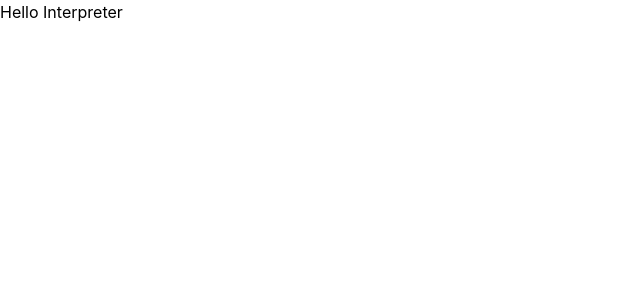
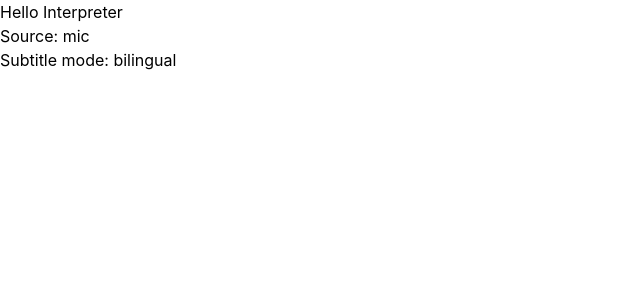
Before and after one commit to cc703/Simultaneous-Interpretation-AI, a React (Vite) app in the folder interpreter/: page / in a window 1280 px wide. Shown: the top 300 px of the page, without its empty margins (0-640 px from the left). Built offline with nearby package versions, Linux system fonts and the light colour scheme.

Commit message:
feat(store): define interpreter session state model

```diff
--- a/interpreter/package.json
+++ b/interpreter/package.json
@@ -15,6 +15,7 @@
   },
   "dependencies": {
     "@tailwindcss/vite": "^4.3.0",
+    "nanoid": "^5.1.11",
     "react": "^19.2.7",
     "react-dom": "^19.2.7",
     "tailwindcss": "^4.3.0",
--- a/interpreter/src/App.jsx
+++ b/interpreter/src/App.jsx
@@ -1,3 +1,14 @@
+import { useStore } from './store/index.js';
+
 export default function App() {
-  return <div>Hello Interpreter</div>;
+  const sourceMode = useStore((state) => state.sourceMode);
+  const subtitleMode = useStore((state) => state.subtitleMode);
+
+  return (
+    <main>
+      <div>Hello Interpreter</div>
+      <p>Source: {sourceMode}</p>
+      <p>Subtitle mode: {subtitleMode}</p>
+    </main>
+  );
 }
--- /dev/null
+++ b/interpreter/src/store/index.js
@@ -0,0 +1 @@
+export { useStore } from './useStore.js';
--- /dev/null
+++ b/interpreter/src/store/useStore.js
@@ -0,0 +1,211 @@
+import { nanoid } from 'nanoid';
+import { create } from 'zustand';
+
+const formatTimeLabel = (timestamp, sessionStartTime) => {
+  const elapsed = Math.max(0, Math.floor((timestamp - sessionStartTime) / 1000));
+  const hours = String(Math.floor(elapsed / 3600)).padStart(2, '0');
+  const minutes = String(Math.floor((elapsed % 3600) / 60)).padStart(2, '0');
+  const seconds = String(elapsed % 60).padStart(2, '0');
+  return `${hours}:${minutes}:${seconds}`;
+};
+
+const normalizeSubtitle = (entry, state) => {
+  const timestamp = entry.timestamp ?? Date.now();
+
+  return {
+    id: entry.id ?? nanoid(),
+    timestamp,
+    timeLabel: entry.timeLabel ?? formatTimeLabel(timestamp, state.sessionStartTime),
+    en: entry.en ?? '',
+    zh: entry.zh ?? '',
+    corrected: entry.corrected ?? false,
+    correctionType: entry.correctionType ?? null,
+    termsApplied: entry.termsApplied ?? [],
+    isCurrent: entry.isCurrent ?? true,
+  };
+};
+
+export const useStore = create((set, get) => ({
+  // 音频源
+  sourceMode: 'mic',
+  uploadedFile: null,
+  isCapturing: false,
+  demoEnabled: false,
+
+  // AI Provider 配置
+  provider: 'deepseek',
+  apiKey: '',
+  baseUrl: '',
+
+  // 运行状态
+  isRunning: false,
+  sessionStartTime: Date.now(),
+  elapsedTime: 0,
+  latencyMs: 0,
+
+  // 字幕数据
+  subtitles: [],
+  currentInterim: { en: '', zh: '' },
+
+  // 翻译修正能力
+  glossary: [],
+  correctionHistory: [],
+  selectedSubtitleId: null,
+
+  // 字幕显示设置
+  subtitleMode: 'bilingual',
+  showBanner: true,
+  showOriginal: true,
+  autoCorrect: true,
+  voiceOutput: false,
+
+  // 统计
+  totalSentences: 0,
+  totalChars: 0,
+  correctionCount: 0,
+
+  setSourceMode: (sourceMode) => set({
+    sourceMode,
+    demoEnabled: sourceMode === 'demo',
+  }),
+  setUploadedFile: (uploadedFile) => set({ uploadedFile }),
+  setIsCapturing: (isCapturing) => set({ isCapturing }),
+
+  setProvider: (provider) => set({ provider }),
+  setApiKey: (apiKey) => set({ apiKey }),
+  setBaseUrl: (baseUrl) => set({ baseUrl }),
+
+  startTranslation: () => set({
+    isRunning: true,
+    sessionStartTime: Date.now(),
+    elapsedTime: 0,
+    latencyMs: 0,
+    subtitles: [],
+    currentInterim: { en: '', zh: '' },
+    selectedSubtitleId: null,
+  }),
+  stopTranslation: () => set({
+    isRunning: false,
+    isCapturing: false,
+    currentInterim: { en: '', zh: '' },
+  }),
+
+  appendSubtitle: (entry) => set((state) => {
+    const subtitle = normalizeSubtitle(entry, state);
+    const subtitles = state.subtitles.map((item) => ({ ...item, isCurrent: false }));
+
+    return {
+      subtitles: [...subtitles, subtitle],
+      currentInterim: { en: '', zh: '' },
+      totalSentences: state.totalSentences + 1,
+      totalChars: state.totalChars + subtitle.en.length + subtitle.zh.length,
+    };
+  }),
+
+  updateCurrentInterim: (nextInterim) => set((state) => ({
+    currentInterim: {
+      ...state.currentInterim,
+      ...nextInterim,
+    },
+  })),
+
+  correctLastSubtitle: (newZh, type = 'auto', reason = '上下文自动修正') => {
+    const last = [...get().subtitles].reverse().find((subtitle) => subtitle.zh);
+    if (!last) return;
+    get().updateSubtitleTranslation(last.id, newZh, type, reason);
+  },
+
+  updateSubtitleTranslation: (id, newZh, type = 'manual', reason = '用户手动修正') => set((state) => {
+    const target = state.subtitles.find((subtitle) => subtitle.id === id);
+    if (!target) return state;
+
+    return {
+      subtitles: state.subtitles.map((subtitle) => (
+        subtitle.id === id
+          ? {
+            ...subtitle,
+            zh: newZh,
+            corrected: true,
+            correctionType: type,
+          }
+          : subtitle
+      )),
+      correctionCount: state.correctionCount + 1,
+      correctionHistory: [
+        ...state.correctionHistory,
+        {
+          id: nanoid(),
+          subtitleId: id,
+          beforeZh: target.zh,
+          afterZh: newZh,
+          type,
+          reason,
+          createdAt: Date.now(),
+        },
+      ],
+    };
+  }),
+
+  retranslateSubtitle: (id) => set({ selectedSubtitleId: id }),
+
+  addGlossaryTerm: ({ source, target, note = '' }) => set((state) => ({
+    glossary: [
+      ...state.glossary,
+      {
+        id: nanoid(),
+        source,
+        target,
+        note,
+        enabled: true,
+        createdAt: Date.now(),
+      },
+    ],
+  })),
+
+  updateGlossaryTerm: (id, updates) => set((state) => ({
+    glossary: state.glossary.map((term) => (
+      term.id === id ? { ...term, ...updates } : term
+    )),
+  })),
+
+  removeGlossaryTerm: (id) => set((state) => ({
+    glossary: state.glossary.filter((term) => term.id !== id),
+  })),
+
+  applyDemoTranscript: (entries = []) => set((state) => {
+    const subtitles = entries.map((entry) => normalizeSubtitle(entry, state));
+    const totalChars = subtitles.reduce((sum, item) => sum + item.en.length + item.zh.length, 0);
+
+    return {
+      sourceMode: 'demo',
+      demoEnabled: true,
+      subtitles,
+      totalSentences: subtitles.length,
+      totalChars,
+      currentInterim: { en: '', zh: '' },
+    };
+  }),
+
+  setSubtitleMode: (subtitleMode) => set({ subtitleMode }),
+  setShowBanner: (showBanner) => set({ showBanner }),
+  setShowOriginal: (showOriginal) => set({ showOriginal }),
+  setAutoCorrect: (autoCorrect) => set({ autoCorrect }),
+  setVoiceOutput: (voiceOutput) => set({ voiceOutput }),
+
+  resetSession: () => set({
+    uploadedFile: null,
+    isCapturing: false,
+    demoEnabled: false,
+    isRunning: false,
+    sessionStartTime: Date.now(),
+    elapsedTime: 0,
+    latencyMs: 0,
+    subtitles: [],
+    currentInterim: { en: '', zh: '' },
+    correctionHistory: [],
+    selectedSubtitleId: null,
+    totalSentences: 0,
+    totalChars: 0,
+    correctionCount: 0,
+  }),
+}));
```
Also changed, not shown: 1 other file (tests, documents, lock files or other folders).
